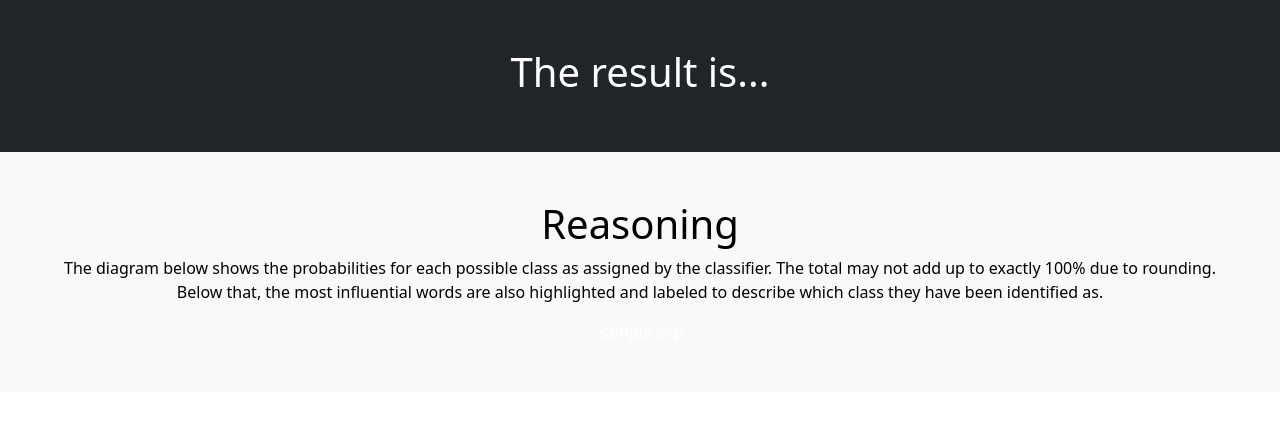
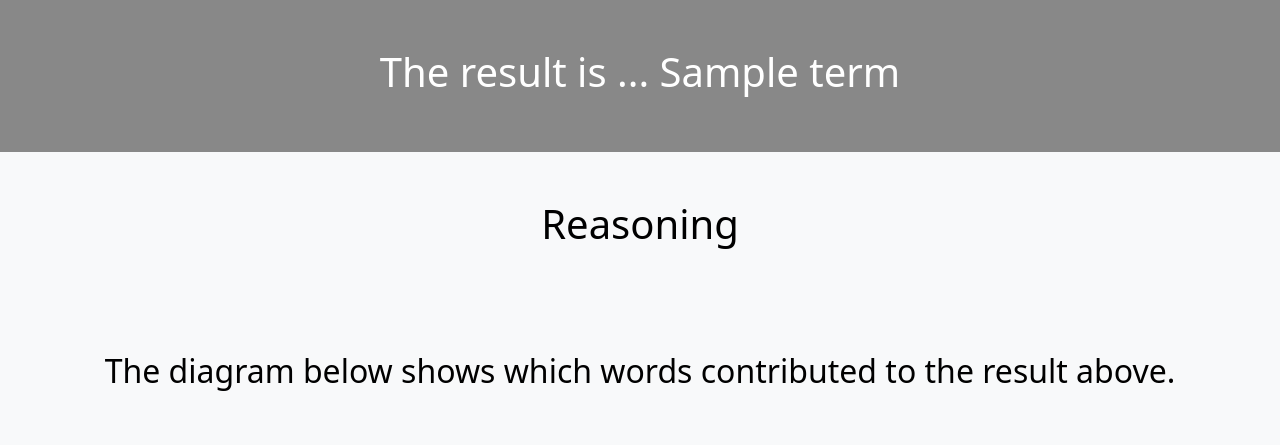
Before and after one commit to AmyLeggett/FakeNewsDetector, a Flask app: template templates/exp.html in a window 1280 px wide. Shown: the part 56-501 px from the top of the page. Run offline with Flask 2, Linux system fonts and the light colour scheme; the template is opened without the code that fills it: most values are stand-ins (such as "Sample title", 1, 10 or a date in 2020); parts of the project's set-up code (start-up, migrations or seed data) failed here and were passed over; some libraries are stand-ins or nearby versions.

Commit message:
small layout changes , pie chart removed , predict proba changed to predict

```diff
--- a/app.py
+++ b/app.py
@@ -2,28 +2,33 @@ import numpy as np
 from flask import Flask, render_template
 from flask import request
 import pickle
+
+from torch import argmax
 from transformers import AutoTokenizer, AutoModelForSequenceClassification
 from lime.lime_text import LimeTextExplainer
 import torch
+
 app = Flask(__name__)
+# Set random seed to make reproducible
 
 
 # Different numpy version
 # 1.21.6
 # 1.24.2
+# Set random seed to make reproducible
+rng = torch.default_generator
+rng.manual_seed(42)
+# Load model and tokenizer from hugging face
+model = AutoModelForSequenceClassification.from_pretrained("muhtasham/bert-small-finetuned-wnut17-ner")
+tokenizer = AutoTokenizer.from_pretrained("muhtasham/bert-small-finetuned-wnut17-ner")
+# Load pretrained model
+filename = 'model'
+loaded_model = pickle.load(open(filename, 'rb'))
+
 
 # Computes predicted probabilities for all classes for lime module
 def get_array(text):
     value = []
-    # Set random seed to make reproducible
-    rng = torch.default_generator
-    rng.manual_seed(42)
-    # Load model and tokenizer from hugging face
-    model = AutoModelForSequenceClassification.from_pretrained("muhtasham/bert-small-finetuned-wnut17-ner")
-    tokenizer = AutoTokenizer.from_pretrained("muhtasham/bert-small-finetuned-wnut17-ner")
-    # Load pretrained model
-    filename = 'bert-small-finetuned-wnut17-ner-6label'
-    loaded_model = pickle.load(open(filename, 'rb'))
     for i in range(len(text)):
         text[i] = ''.join(text[i])
         # Encode text and put through bert model
@@ -44,17 +49,53 @@ def home():
         class_names = ["false", "half-true", "mostly-true", "true", "barely-true", "Pants On Fire"]
         # Initialises lime explainer
         explainer = LimeTextExplainer(class_names=class_names)
+        # Gets users text input
+        statement = request.form.get("statement")
+        text = ''.join(statement)
+        # Encode text and put through bert model
+        text = tokenizer.encode(text, return_tensors="pt")
+        text = model(text)
+        text = text.logits.detach().numpy()
+        pred = loaded_model.predict(text)
+        print(pred)
+        if pred == [0]:
+            exp = explainer.explain_instance(statement, get_array,
+                                             num_features=5, num_samples=50, labels=[0])
+            exp = exp.as_html(predict_proba=False)
+            return render_template("exp.html", pred=pred, term='False', color_change='#FF3333', exp=exp)
+        if pred == [1]:
+            exp = explainer.explain_instance(statement, get_array,
+                                             num_features=5, num_samples=50, labels=[1])
+            exp = exp.as_html(predict_proba=False)
+            return render_template("exp.html", pred=pred, term='Half-true', color_change='#FF7C00', exp=exp)
+        if pred == [2]:
+            exp = explainer.explain_instance(statement, get_array,
+                                             num_features=5, num_samples=50, labels=[2])
+            exp = exp.as_html(predict_proba=False)
+            return render_template("exp.html", pred=pred, term='Mostly-true', color_change='#D4FF00', exp=exp)
+        if pred == [3]:
+            exp = explainer.explain_instance(statement, get_array,
+                                             num_features=5, num_samples=50, labels=[3])
+            exp = exp.as_html(predict_proba=False)
+            return render_template("exp.html", pred=pred, term='True', color_change='#66CC00', exp=exp)
+        if pred == [4]:
+            exp = explainer.explain_instance(statement, get_array,
+                                             num_features=5, num_samples=50, labels=[4])
+            exp = exp.as_html(predict_proba=False)
+            return render_template("exp.html", pred=pred, term='Barely-true', color_change='#FF2D00', exp=exp)
+        if pred == [5]:
+            exp = explainer.explain_instance(statement, get_array,
+                                             num_features=5, num_samples=50, labels=[5])
+            exp = exp.as_html(predict_proba=False)
+            return render_template("exp.html", pred=pred, term='Pants on Fire', color_change='#5A0000', exp=exp)
         # Gets text entered by user from form
-        text = request.form.get("statement")
         # Explain prediction with the top 5 words , 10 samples and display explanation for the top label
-        exp = explainer.explain_instance(text, get_array,
-                                         num_features=5, num_samples=10, top_labels=1)
+        # exp = explainer.explain_instance(text, get_array,
+        # num_features=5, num_samples=10000, top_labels=6)
         # Gets probabilities for all classes from exp
-        prob = exp.predict_proba
-        y = list(prob)
+        # prob = exp.predict_proba
+        # y = list(prob)
         # Generates html page to display probabilities
-        exp = exp.as_html(predict_proba=False)
-        return render_template('exp.html', exp=exp, y=y)
     return render_template("home.html")
 
 
--- a/templates/exp.html
+++ b/templates/exp.html
@@ -10,6 +10,11 @@
 <head>
     <meta charset="UTF-8">
     <title>Explanation</title>
+    <style>
+        #form_text{
+            background-color: {{ color_change }};
+        }
+    </style>
 </head>
 <body>
 <!-- Navigation bar -->
@@ -23,20 +28,21 @@
   </div>
 </nav>
 <!-- Text for reasoning -->
-<div id = form_text class="container-fluid bg-dark p-5 text-white text-center">
-    <h1>The result is...</h1>
+<div id = form_text class="container-fluid p-5 text-white text-center">
+    <h1>The result is ... {{term}}</h1>
 </div>
 <div class="container-fluid p-5 bg-light text-white text-center align-bottom">
 	<h1 class = 'text-black' >Reasoning</h1>
-	<p class = 'text-bg-light'>The diagram below shows the probabilities for each possible class as
-    assigned by the classifier. The total may not add up to exactly 100% due to rounding. Below that, the most influential
-        words are also highlighted and labeled to describe which
-    class they have been identified as. </p>
     <!-- Graph plot and lime explanation -->
-    <center><div id="myPlot" style="width:75%;max-width:700px;"></div></center>
+    <!--<center><div id="myPlot" style="width:75%;max-width:700px;"></div></center>-->
+</div>
+<div class="container-fluid p-5 bg-light text-white text-center align-bottom">
+    <h2 class = 'text-bg-light'> The diagram below shows which words contributed to the result above.</h2>
+</div>
+<div class="container-fluid p-5 bg-light text-white text-center align-bottom">
     <center>{{ exp|safe }}</center>
 </div>
-<!-- Javascript function to generate pie chart -->
+<!-- Javascript function to generate pie chart
 <script type="text/javascript">
     var xArray = ['false', 'half-true', 'mostly-true', 'true', 'barely-true', 'Pants On Fire']
     var yArray = JSON.parse('{{ y }}')
@@ -48,7 +54,7 @@
         type: "pie"  }];
     var layout = {title:"Probability of each class"};
 
-Plotly.newPlot("myPlot", data, layout);
+Plotly.newPlot("myPlot", data, layout);-->
 </script>
 </body>
 </html>
--- a/templates/home.html
+++ b/templates/home.html
@@ -31,6 +31,6 @@
         <li class = 'list-group-item'>Barely True</li>
         <li class = 'list-group-item'>Pants On Fire</li>
     </ul>
-    <p class = 'text-bg-light'> This is system is only 20% accurate for 6 labels and should not be treated as a
+    <p class = 'text-bg-light'> This is system is only 21% accurate for 6 labels and should not be treated as a
     complete system.</p>
 </div>
```
Also changed, not shown: 2 other files.
